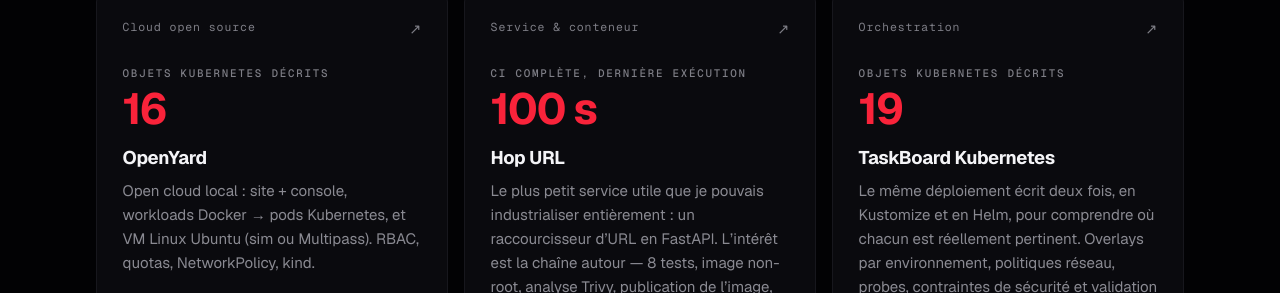
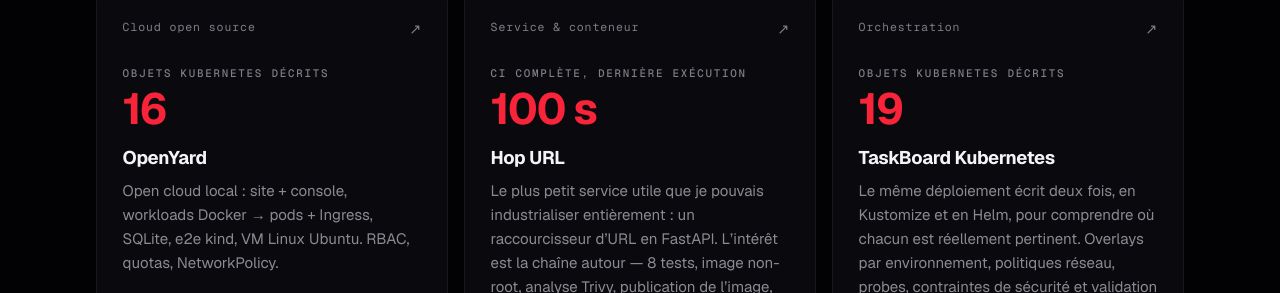
Before and after one commit to Curtis736/curtis-robert-portfolio, a website: page index.html in a window 1280 px wide. Shown: the part 3072-3365 px from the top of the page. Drawn offline with Linux system fonts and the light colour scheme; animation ran at ten frames a second.

Commit message:
Mettre à jour OpenYard : SQLite, Ingress, e2e

```diff
--- a/index.html
+++ b/index.html
@@ -263,8 +263,8 @@
             </div>
             <h3>OpenYard</h3>
             <p class="study-desc">
-              Open cloud local : site + console, workloads Docker → pods Kubernetes, et
-              VM Linux Ubuntu (sim ou Multipass). RBAC, quotas, NetworkPolicy, kind.
+              Open cloud local : site + console, workloads Docker → pods + Ingress,
+              SQLite, e2e kind, VM Linux Ubuntu. RBAC, quotas, NetworkPolicy.
             </p>
             <ul class="chips">
               <li>Docker</li>
```
